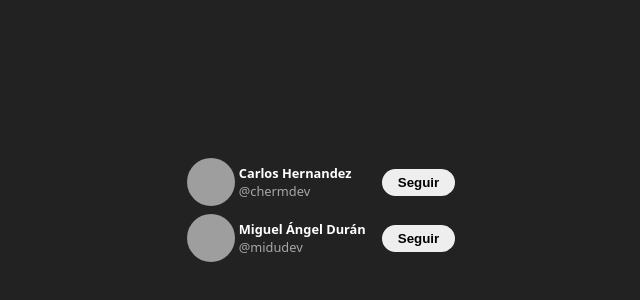
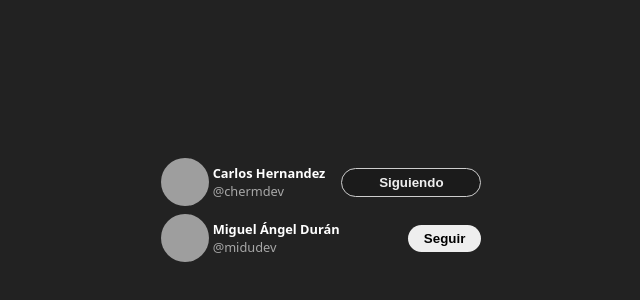
Before and after one commit to chermdev/learn-react-midudev, a React (Vite) app in the folder projects/0-hola-mundo/: page / in a window 1280 px wide. Shown: the part 190-490 px from the top of the page, without its empty margins (319-959 px from the left). Built offline with nearby package versions, Linux system fonts and the light colour scheme; grey boxes are pictures that could not be loaded.

Commit message:
Render list of users

```diff
--- a/projects/0-hola-mundo/src/main.jsx
+++ b/projects/0-hola-mundo/src/main.jsx
@@ -5,17 +5,31 @@ import './index.css'
 
 
 const root = ReactDOM.createRoot(document.getElementById('root'))
-
+const users = [
+  {
+    userName: 'chermdev',
+    name: 'Carlos Hernandez',
+    isFollowing: true
+  },
+  {
+    userName: 'midudev',
+    name: 'Miguel Ángel Durán',
+    isFollowing: false
+  }
+]
 
 root.render(
   <section className='App'>
-    <TwitterFollowCard userName="chermdev">
-      Carlos Hernandez
-    </TwitterFollowCard>
-
-    <TwitterFollowCard userName="midudev">
-      Miguel Ángel Durán
-    </TwitterFollowCard>
+    {users.map(user => {
+      const { userName, name, isFollowing } = user
+      return (
+        <TwitterFollowCard
+          userName={userName}
+          initialIsFollowing={isFollowing}>
+          {name}
+        </TwitterFollowCard>
+      )
+    })}
 
   </section>
 )
```
